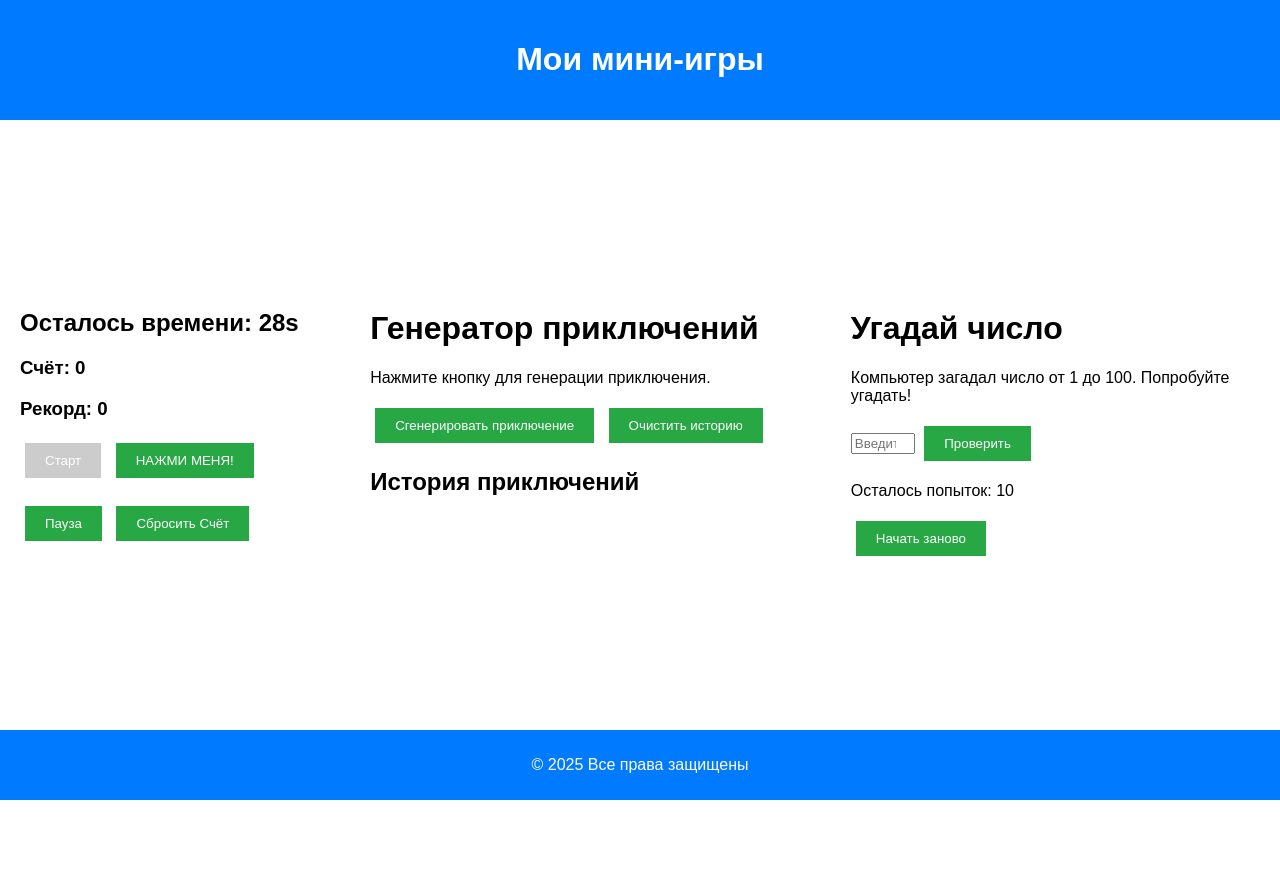
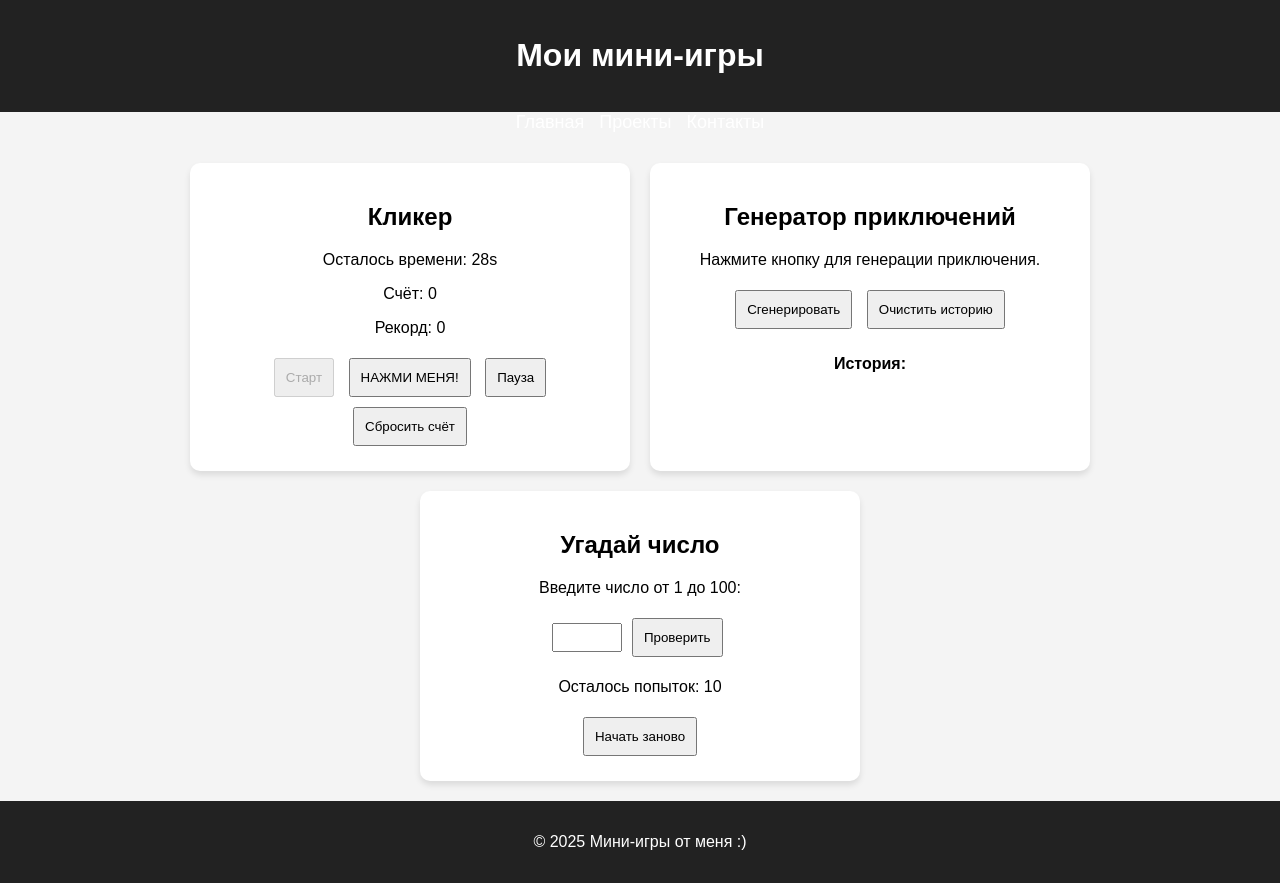
Before and after one commit to makpal479/Portfolio, a plain HTML site: page projects.html in a window 1280 px wide. Both pictures are taken after a click on the button "Старт". Before the commit the page ends 800 px from the top, so only its background shows below. Drawn offline with Linux system fonts and the light colour scheme.

Commit message:
Update projects.html

```diff
--- a/projects.html
+++ b/projects.html
@@ -1,68 +1,121 @@
 <!DOCTYPE html>
 <html lang="ru">
 <head>
-  <meta charset="UTF-8" />
-  <meta name="viewport" content="width=device-width, initial-scale=1.0"/>
-  <title>Мои мини-игры</title>
-  <link rel="stylesheet" href="projects.css">
+    <meta charset="UTF-8">
+    <meta name="viewport" content="width=device-width, initial-scale=1.0">
+    <title>Проекты — Мини-игры</title>
+    <style>
+        body {
+            margin: 0;
+            font-family: Arial, sans-serif;
+            background-color: #f4f4f4;
+            color: black;
+            display: flex;
+            flex-direction: column;
+            min-height: 100vh;
+        }
+        header, footer {
+            background: #222;
+            color: white;
+            text-align: center;
+            padding: 1em 0;
+        }
+        nav {
+            display: flex;
+            justify-content: center;
+            gap: 15px;
+            margin-bottom: 10px;
+        }
+        nav a {
+            color: white;
+            text-decoration: none;
+            font-size: 18px;
+        }
+        .projects-container {
+            display: flex;
+            flex-wrap: wrap;
+            justify-content: center;
+            gap: 20px;
+            padding: 20px;
+        }
+        .project-card {
+            background: white;
+            color: black;
+            border-radius: 10px;
+            padding: 20px;
+            box-shadow: 0 4px 6px rgba(0,0,0,0.1);
+            width: 100%;
+            max-width: 400px;
+            text-align: center;
+        }
+        button {
+            margin: 5px;
+            padding: 10px;
+            cursor: pointer;
+        }
+        input {
+            padding: 5px;
+            margin-top: 10px;
+        }
+    </style>
 </head>
 <body>
-
     <header>
         <h1>Мои мини-игры</h1>
     </header>
-
-  <main class="games-container">
-    <div class="game-container">
-      <h2>Осталось времени: <span id="time">30</span>s</h2>
-      <h3>Счёт: <span id="score">0</span></h3>
-      <h3>Рекорд: <span id="record">0</span></h3>
-      <button id="startBtn" class="start-button">Старт</button>
-      <button id="clickBtn" class="click-button" disabled>НАЖМИ МЕНЯ!</button>
-      <br><br>
-      <button id="pauseBtn" class="pause-button" disabled>Пауза</button>
-      <button id="resetBtn" class="reset-button">Сбросить Счёт</button>
+    <nav>
+        <a href="index.html">Главная</a>
+        <a href="projects.html">Проекты</a>
+        <a href="contact.html">Контакты</a>
+    </nav>
+    <div class="projects-container">
+        <!-- Кликер -->
+        <div class="project-card">
+            <h2>Кликер</h2>
+            <p>Осталось времени: <span id="time">30</span>s</p>
+            <p>Счёт: <span id="score">0</span></p>
+            <p>Рекорд: <span id="record">0</span></p>
+            <button id="startBtn">Старт</button>
+            <button id="clickBtn" disabled>НАЖМИ МЕНЯ!</button>
+            <button id="pauseBtn" disabled>Пауза</button>
+            <button id="resetBtn">Сбросить счёт</button>
         </div>
 
-    <div class="container">
-      <h1>Генератор приключений</h1>
+        <!-- Генератор приключений -->
+        <div class="project-card">
+            <h2>Генератор приключений</h2>
             <p id="adventure">Нажмите кнопку для генерации приключения.</p>
-      <button onclick="generateAdventure()">Сгенерировать приключение</button>
+            <button onclick="generateAdventure()">Сгенерировать</button>
             <button onclick="clearHistory()">Очистить историю</button>
-      <h2>История приключений</h2>
+            <h4>История:</h4>
             <ul id="history"></ul>
         </div>
 
-    <div class="container">
-      <h1>Угадай число</h1>
-      <p>Компьютер загадал число от 1 до 100. Попробуйте угадать!</p>
-      <input type="number" id="guessInput" min="1" max="100" placeholder="Введите число">
+        <!-- Угадай число -->
+        <div class="project-card">
+            <h2>Угадай число</h2>
+            <p>Введите число от 1 до 100:</p>
+            <input type="number" id="guessInput" min="1" max="100">
             <button onclick="checkGuess()">Проверить</button>
             <p id="message"></p>
             <p>Осталось попыток: <span id="attempts">10</span></p>
             <button onclick="resetGame()">Начать заново</button>
         </div>
-  </main>
-
+    </div>
     <footer>
-    <p>© 2025 Все права защищены</p>
+        <p>&copy; 2025 Мини-игры от меня :)</p>
     </footer>
 
     <script>
-    let score = 0;
-    let timeLeft = 30;
-    let timer;
-    let Paused = false;
-    let Running = false;
+        // Кликер
+        let score = 0, timeLeft = 30, timer, Paused = false, Running = false;
         let record = Number(localStorage.getItem("clickerRecord")) || 0;
         document.getElementById("record").textContent = record;
-
-    function startTimer() {
+        document.getElementById("startBtn").onclick = function() {
             Running = true;
             document.getElementById("clickBtn").disabled = false;
             document.getElementById("pauseBtn").disabled = false;
-      document.getElementById("startBtn").disabled = true;
-
+            this.disabled = true;
             timer = setInterval(() => {
                 if (timeLeft > 0 && !Paused) {
                     timeLeft--;
@@ -71,8 +124,7 @@
                     clearInterval(timer);
                     Running = false;
                     document.getElementById("clickBtn").disabled = true;
-          alert(`Время вышло! Ваш итоговый счёт: ${score}`);
-
+                    alert(`Время вышло! Ваш счёт: ${score}`);
                     if (score > record) {
                         record = score;
                         localStorage.setItem("clickerRecord", record);
@@ -81,24 +133,19 @@
                 }
             }, 1000);
         }
-
-    document.getElementById("startBtn").addEventListener("click", startTimer);
-    document.getElementById("clickBtn").addEventListener("click", () => {
+        document.getElementById("clickBtn").onclick = function() {
             if (timeLeft > 0 && !Paused) {
                 score++;
                 document.getElementById("score").textContent = score;
             }
-    });
-    document.getElementById("pauseBtn").addEventListener("click", () => {
+        }
+        document.getElementById("pauseBtn").onclick = function() {
             if (!Running) return;
             Paused = !Paused;
-      document.getElementById("pauseBtn").textContent = Paused ? "Продолжить" : "Пауза";
-    });
-    document.getElementById("resetBtn").addEventListener("click", () => {
-      score = 0;
-      timeLeft = 30;
-      Paused = false;
-      Running = false;
+            this.textContent = Paused ? "Продолжить" : "Пауза";
+        }
+        document.getElementById("resetBtn").onclick = function() {
+            score = 0; timeLeft = 30; Paused = false; Running = false;
             document.getElementById("score").textContent = score;
             document.getElementById("time").textContent = timeLeft;
             document.getElementById("pauseBtn").textContent = "Пауза";
@@ -106,8 +153,9 @@
             document.getElementById("pauseBtn").disabled = true;
             document.getElementById("startBtn").disabled = false;
             clearInterval(timer);
-    });
+        }
 
+        // Генератор приключений
         const characters = [
             { name: "Рыцарь", prep: "Рыцарем" },
             { name: "Маг", prep: "Магом" },
@@ -117,10 +165,10 @@
         ];
         const locations = [
             { name: "Тёмный лес", prep: "Тёмном лесу" },
-      { name: "Заброшенный замок", prep: "Заброшенном замке" },
-      { name: "Подводное царство", prep: "Подводном царстве" },
-      { name: "Горное убежище", prep: "Горном убежище" },
-      { name: "Ледяная пещера", prep: "Ледяной пещере" }
+            { name: "Замок", prep: "Заброшенном замке" },
+            { name: "Царство воды", prep: "Подводном царстве" },
+            { name: "Горы", prep: "Горном убежище" },
+            { name: "Лёд", prep: "Ледяной пещере" }
         ];
         const villains = [
             { name: "Дракон", prep: "Драконом" },
@@ -129,80 +177,67 @@
             { name: "Демон", prep: "Демоном" },
             { name: "Призрак", prep: "Призраком" }
         ];
-
         function getRandomElement(array) {
             return array[Math.floor(Math.random() * array.length)];
         }
-
         function generateAdventure() {
-      const character = getRandomElement(characters);
-      const location = getRandomElement(locations);
-      const villain = getRandomElement(villains);
-      const adventureText = `Ваш персонаж - ${character.name}, находящийся в ${location.prep}, сражается с ${villain.prep}.`;
-
-      document.getElementById("adventure").textContent = adventureText;
-      saveToHistory(adventureText);
+            const ch = getRandomElement(characters);
+            const loc = getRandomElement(locations);
+            const vil = getRandomElement(villains);
+            const text = `Ваш персонаж - ${ch.name}, в ${loc.prep}, сражается с ${vil.prep}.`;
+            document.getElementById("adventure").textContent = text;
+            saveToHistory(text);
         }
-
-    function saveToHistory(adventure) {
-      let history = JSON.parse(localStorage.getItem("adventureHistory")) || [];
-      history.push(adventure);
-      localStorage.setItem("adventureHistory", JSON.stringify(history));
+        function saveToHistory(a) {
+            let h = JSON.parse(localStorage.getItem("adventureHistory")) || [];
+            h.push(a);
+            localStorage.setItem("adventureHistory", JSON.stringify(h));
             updateHistoryUI();
         }
-
         function updateHistoryUI() {
-      const historyList = document.getElementById("history");
-      historyList.innerHTML = "";
-      let history = JSON.parse(localStorage.getItem("adventureHistory")) || [];
-      history.forEach(entry => {
+            const list = document.getElementById("history");
+            list.innerHTML = "";
+            let h = JSON.parse(localStorage.getItem("adventureHistory")) || [];
+            h.forEach(entry => {
                 let li = document.createElement("li");
                 li.textContent = entry;
-        historyList.appendChild(li);
+                list.appendChild(li);
             });
         }
-
         function clearHistory() {
             localStorage.removeItem("adventureHistory");
             updateHistoryUI();
         }
-
         updateHistoryUI();
 
+        // Угадай число
         let randomNumber = Math.floor(Math.random() * 100) + 1;
         let attemptsLeft = 10;
-
         function checkGuess() {
-      let userGuess = parseInt(document.getElementById("guessInput").value);
-      let message = document.getElementById("message");
-
-      if (isNaN(userGuess) || userGuess < 1 || userGuess > 100) {
-        message.textContent = "Введите число от 1 до 100!";
+            let guess = parseInt(document.getElementById("guessInput").value);
+            let msg = document.getElementById("message");
+            if (isNaN(guess) || guess < 1 || guess > 100) {
+                msg.textContent = "Введите число от 1 до 100!";
                 return;
             }
-
             attemptsLeft--;
             document.getElementById("attempts").textContent = attemptsLeft;
-
-      if (userGuess === randomNumber) {
-        message.textContent = "Поздравляем! Вы угадали число!";
+            if (guess === randomNumber) {
+                msg.textContent = "Поздравляем! Вы угадали число!";
                 disableInput();
-      } else if (userGuess < randomNumber) {
-        message.textContent = "Загаданное число больше!";
+            } else if (guess < randomNumber) {
+                msg.textContent = "Число больше!";
             } else {
-        message.textContent = "Загаданное число меньше!";
+                msg.textContent = "Число меньше!";
             }
-
-      if (attemptsLeft === 0 && userGuess !== randomNumber) {
-        message.textContent = `Вы проиграли! Число было ${randomNumber}.`;
+            if (attemptsLeft === 0 && guess !== randomNumber) {
+                msg.textContent = `Вы проиграли! Загаданное число: ${randomNumber}.`;
                 disableInput();
             }
         }
-
         function disableInput() {
             document.getElementById("guessInput").disabled = true;
         }
-
         function resetGame() {
             randomNumber = Math.floor(Math.random() * 100) + 1;
             attemptsLeft = 10;
@@ -212,6 +247,5 @@
             document.getElementById("guessInput").disabled = false;
         }
     </script>
-
 </body>
 </html>
```
Lines whose indentation alone changed are shown as unchanged.
